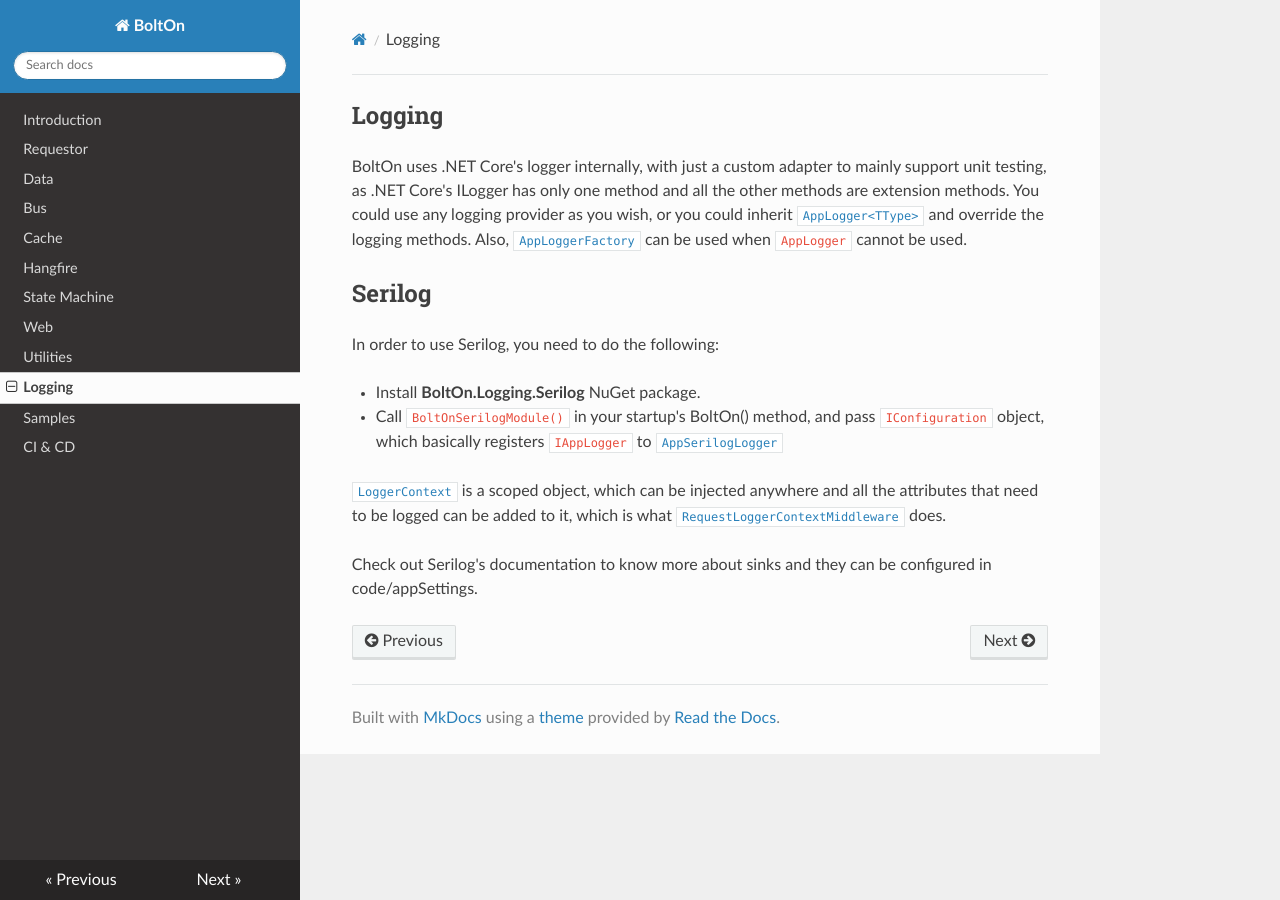
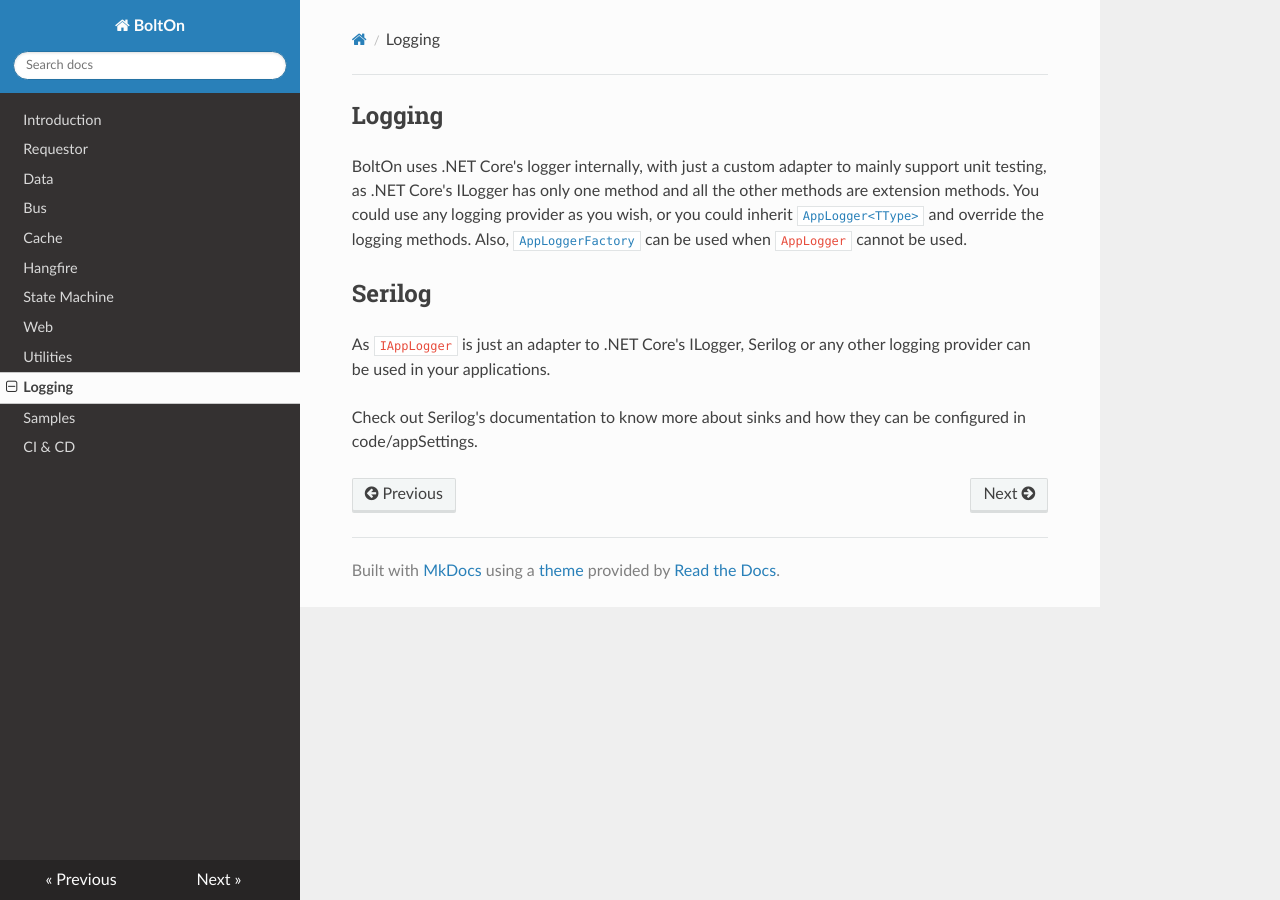
Before and after one commit to gokulm/BoltOn, an MkDocs documentation site: the page built from docs/logging.md, in a window 1280 px wide. Built offline with MkDocs 1.6.1, drawn with Linux system fonts in a browser that asks for light colours; nearby versions of some CDN libraries.

Commit message:
update docs

```diff
--- a/docs/logging.md
+++ b/docs/logging.md
@@ -4,11 +4,6 @@
 
 Serilog
 -------
-In order to use Serilog, you need to do the following:
+As `IAppLogger` is just an adapter to .NET Core's ILogger, Serilog or any other logging provider can be used in your applications.
 
-* Install **BoltOn.Logging.Serilog** NuGet package.
-* Call `BoltOnSerilogModule()` in your startup's BoltOn() method, and pass `IConfiguration` object, which basically registers `IAppLogger` to [`AppSerilogLogger`](https://github.com/gokulm/BoltOn/blob/master/src/BoltOn.Logging.Serilog/AppSerilogLogger.cs)
-
-[`LoggerContext`](https://github.com/gokulm/BoltOn/blob/master/src/BoltOn/Logging/LoggerContext.cs) is a scoped object, which can be injected anywhere and all the attributes that need to be logged can be added to it, which is what [`RequestLoggerContextMiddleware`](https://github.com/gokulm/BoltOn/blob/master/src/BoltOn.Web/Middlewares/RequestLoggerContextMiddleware.cs) does.
-
-Check out Serilog's documentation to know more about sinks and they can be configured in code/appSettings.
+Check out Serilog's documentation to know more about sinks and how they can be configured in code/appSettings.
```
Also changed, not shown: docs/bus.md (+1 -1 lines), docs/requestor.md (+8 -0 lines).
